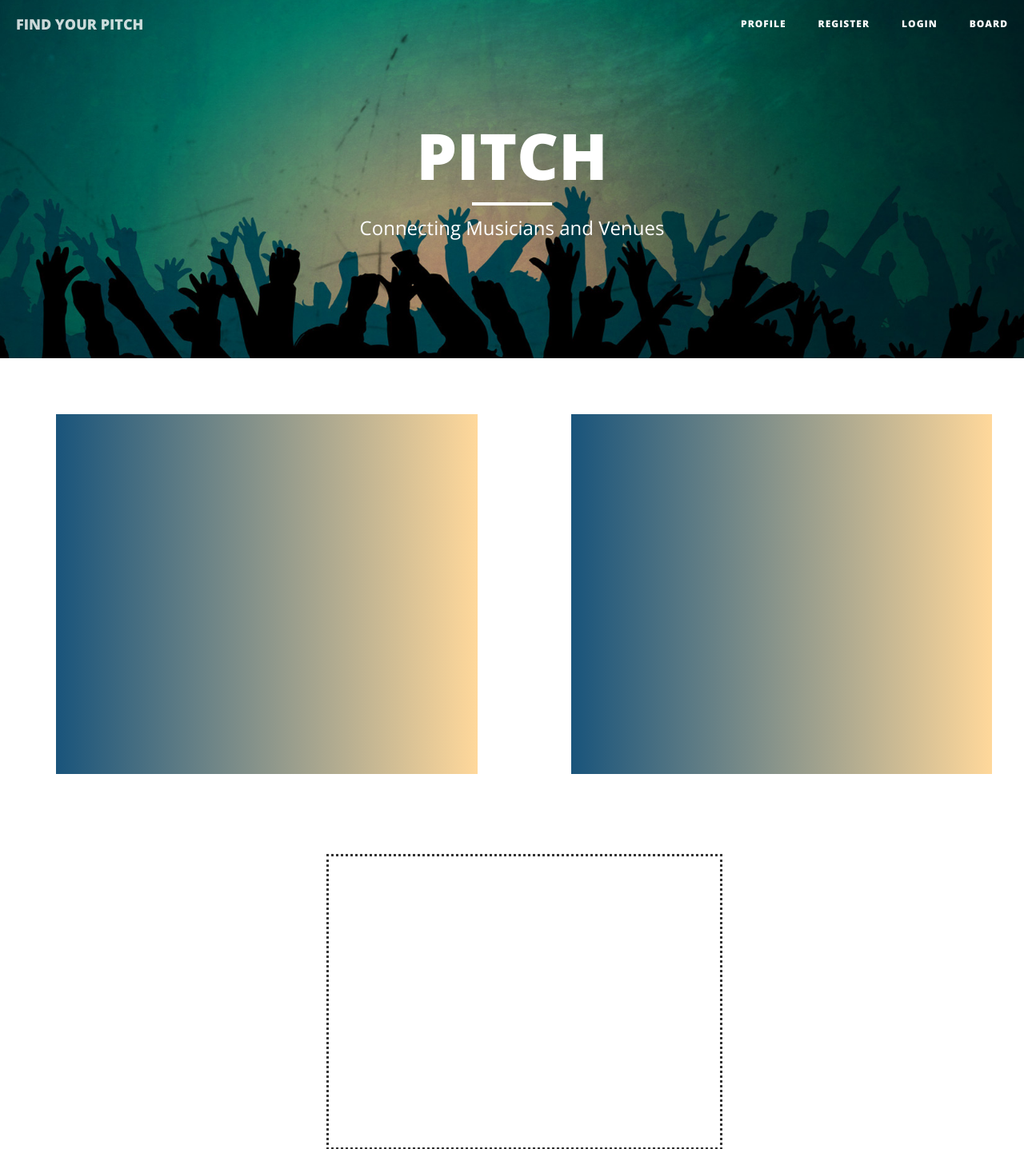
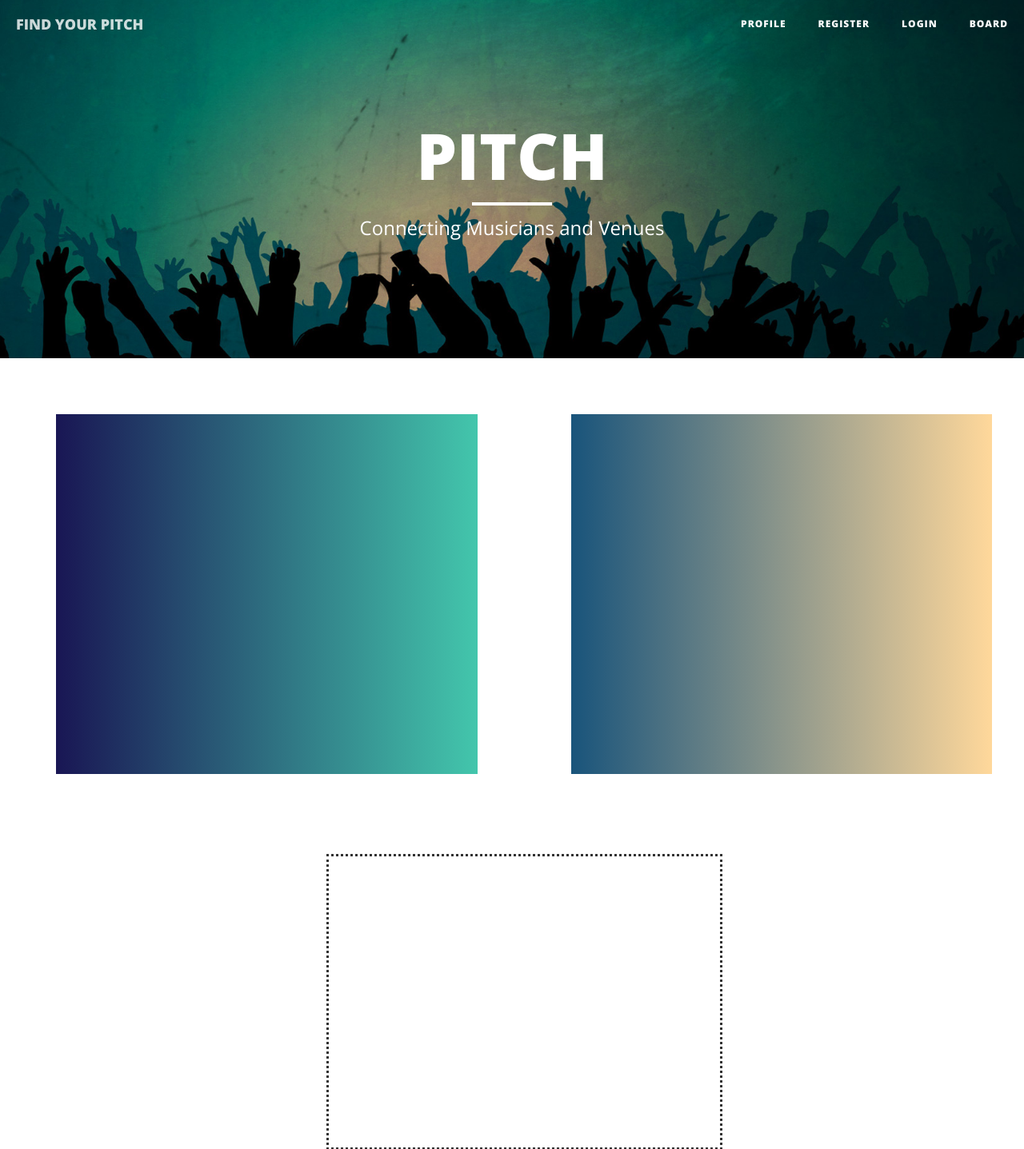
Before and after one commit to dhobday24/web_dev_finder, a Django app: page / in a window 1280 px wide. Shown: the top 1437 px of the page at 80% size. Run offline with Django 3.2, Linux system fonts and the light colour scheme; data that the repository does not hold is empty; parts of the project's set-up code (start-up, migrations or seed data) failed here and were passed over; some libraries are stand-ins or nearby versions.

Commit message:
custom css

```diff
--- a/gigfinder/board/forms.py
+++ b/gigfinder/board/forms.py
@@ -5,7 +5,7 @@ Board app forms based on models
 from django.forms.widgets import DateInput
 from django.contrib.admin.widgets import AdminDateWidget
 import floppyforms.__future__ as forms
-from models import Event, Musician_Advertisement
+from .models import Event, Musician_Advertisement
 #from board.models import Job_Posting
 
 
--- a/gigfinder/static/css/custom.css
+++ b/gigfinder/static/css/custom.css
@@ -1,14 +1,15 @@
 /* style for landing page */
+#venue_posts {
 
-#venue_posts {
-		background: #43C6AC; /* fallback for old browsers */
-		background: -webkit-linear-gradient(to left, #ffd89b , #19547b); /* Chrome 10-25, Safari 5.1-6 */
-		background: linear-gradient(to left, #ffd89b , #19547b); /* W3C, IE 10+/ Edge, Firefox 16+, Chrome 26+, Opera 12+, Safari 7+ */
-		width: 45%;
+
+background: #43C6AC; /* fallback for old browsers */
+background: -webkit-linear-gradient(to left, #43C6AC , #191654); /* Chrome 10-25, Safari 5.1-6 */
+background: linear-gradient(to left, #43C6AC , #191654); /* W3C, IE 10+/ Edge, Firefox 16+, Chrome 26+, Opera 12+, Safari 7+ */
+
+width: 45%;
 		height: 450px;
 		float: left;
 		color: white;
-
 }
 
 #musician_posts{
@@ -21,11 +22,7 @@
 		height: 450px;
 }
 
-#venue_posts ul li{
-	color: white;
-	list-style-type: none;
 
-}
 #venue_posts a {
 	color: white;
 }
```
